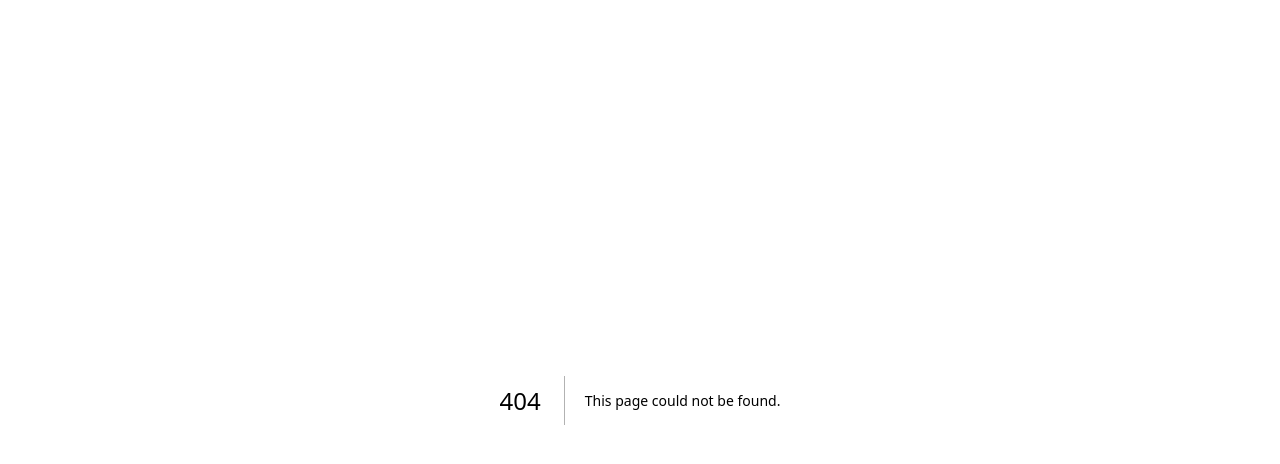
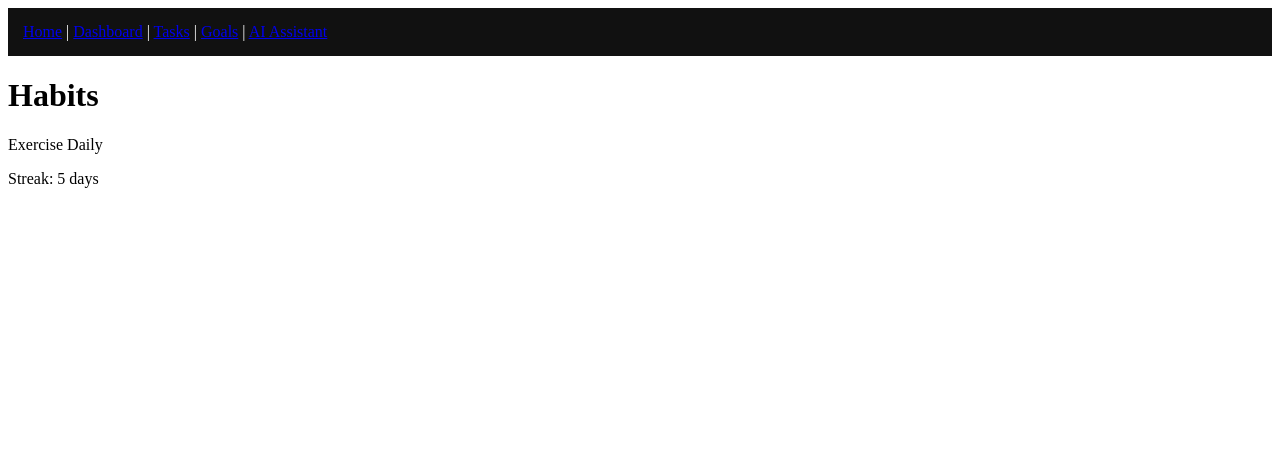
Before and after one commit to aaryanm1208-ship-it/AURA-OS, a Next.js app: page /habits in a window 1280 px wide. Before the commit this address had no page. Shown: the top 464 px of the page. Built offline with nearby package versions, Linux system fonts and the light colour scheme.

Commit message:
Create habits.js

```diff
--- /dev/null
+++ b/src/pages/habits.js
@@ -0,0 +1,29 @@
+import Navbar from "../components/Navbar"
+
+export default function Habits(){
+
+return(
+
+<div>
+
+<Navbar/>
+
+<div className="container">
+
+<h1>Habits</h1>
+
+<div className="card">
+
+<p>Exercise Daily</p>
+
+<p>Streak: 5 days</p>
+
+</div>
+
+</div>
+
+</div>
+
+)
+
+}
```
